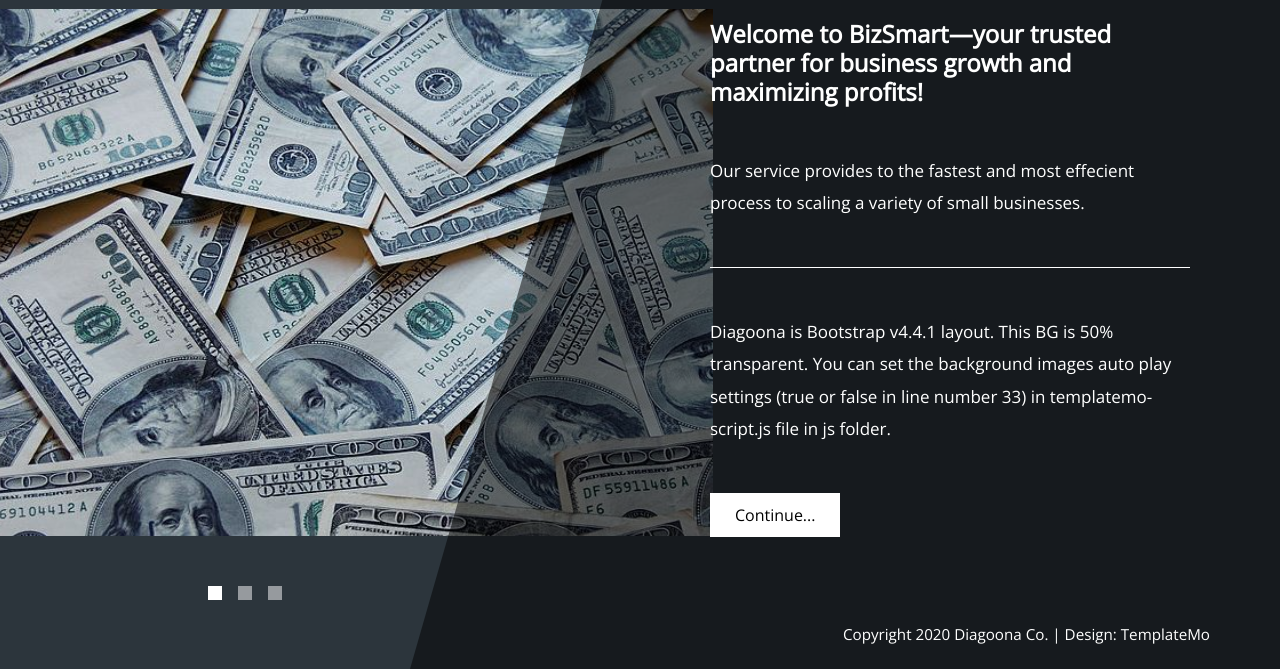
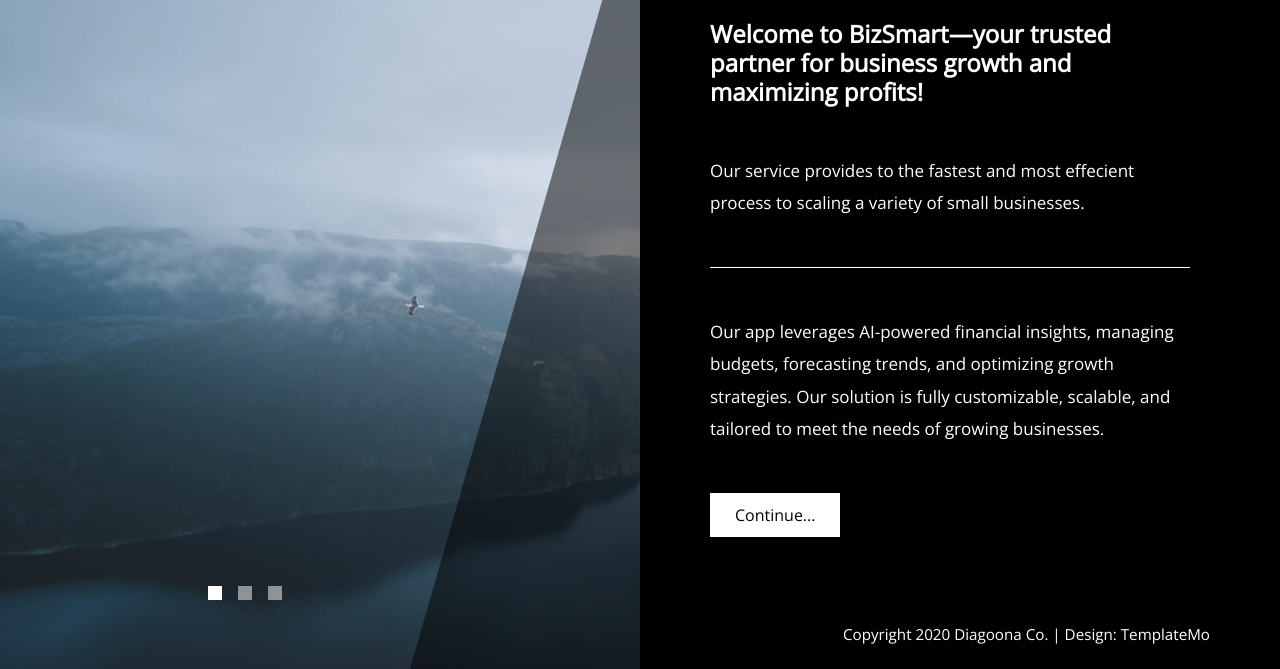
Before and after one commit to AATechCulture/BizSmart, a plain HTML site: page public/index.html in a window 1280 px wide. Shown: the part 131-800 px from the top of the page. Drawn offline with nearby package versions, Linux system fonts and the light colour scheme; files whose address does not match are found by name.

Commit message:
black_bg

```diff
--- a/public/index.html
+++ b/public/index.html
@@ -75,9 +75,7 @@
 
                            -->
                         <hr class="mb-5">
-                        <p class="mb-5">Diagoona is Bootstrap v4.4.1 layout. This BG is 50% transparent. You can set the
-                            background images auto play settings (true or false in line number 33) in
-                            templatemo-script.js file in js folder.</p>
+                        <p class="mb-5">Our app leverages AI-powered financial insights, managing budgets, forecasting trends, and optimizing growth strategies. Our solution is fully customizable, scalable, and tailored to meet the needs of growing businesses.</p>
                         <a href="about.html" class="btn btn-primary">Continue...</a>
                     </section>
                 </main>
@@ -105,7 +103,7 @@
         <!-- Diagonal background design -->
         <div class="tm-bg">
             <div class="tm-bg-left"></div>
-            <div class="tm-bg-right"></div>
+            <div class="tm-bg-right" style="background-color: #000;"></div>
         </div>
     </div>
 
```
Also changed, not shown: public/contact.html (+1 -1 lines), public/login.html (+1 -1 lines), public/services.html (+1 -1 lines).
